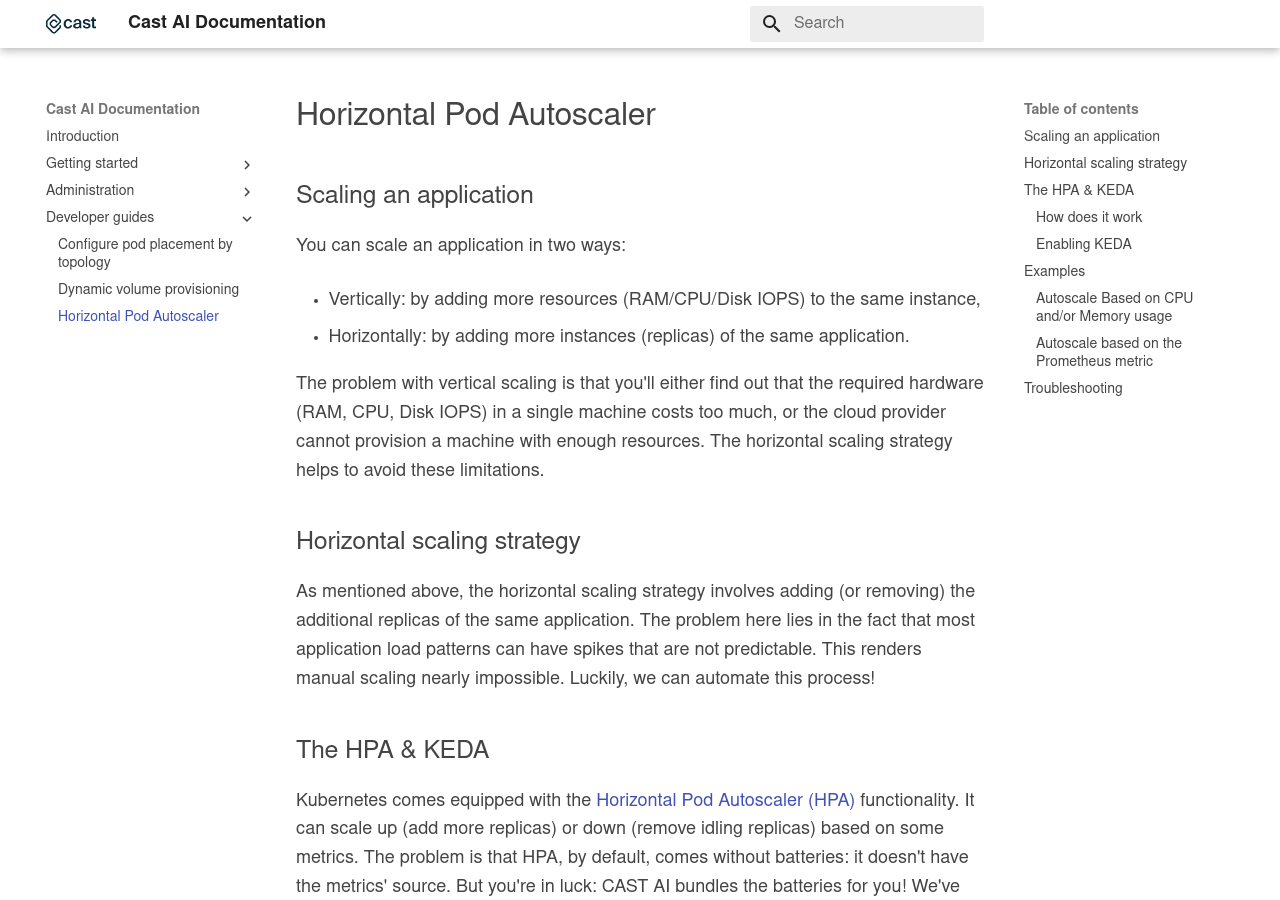
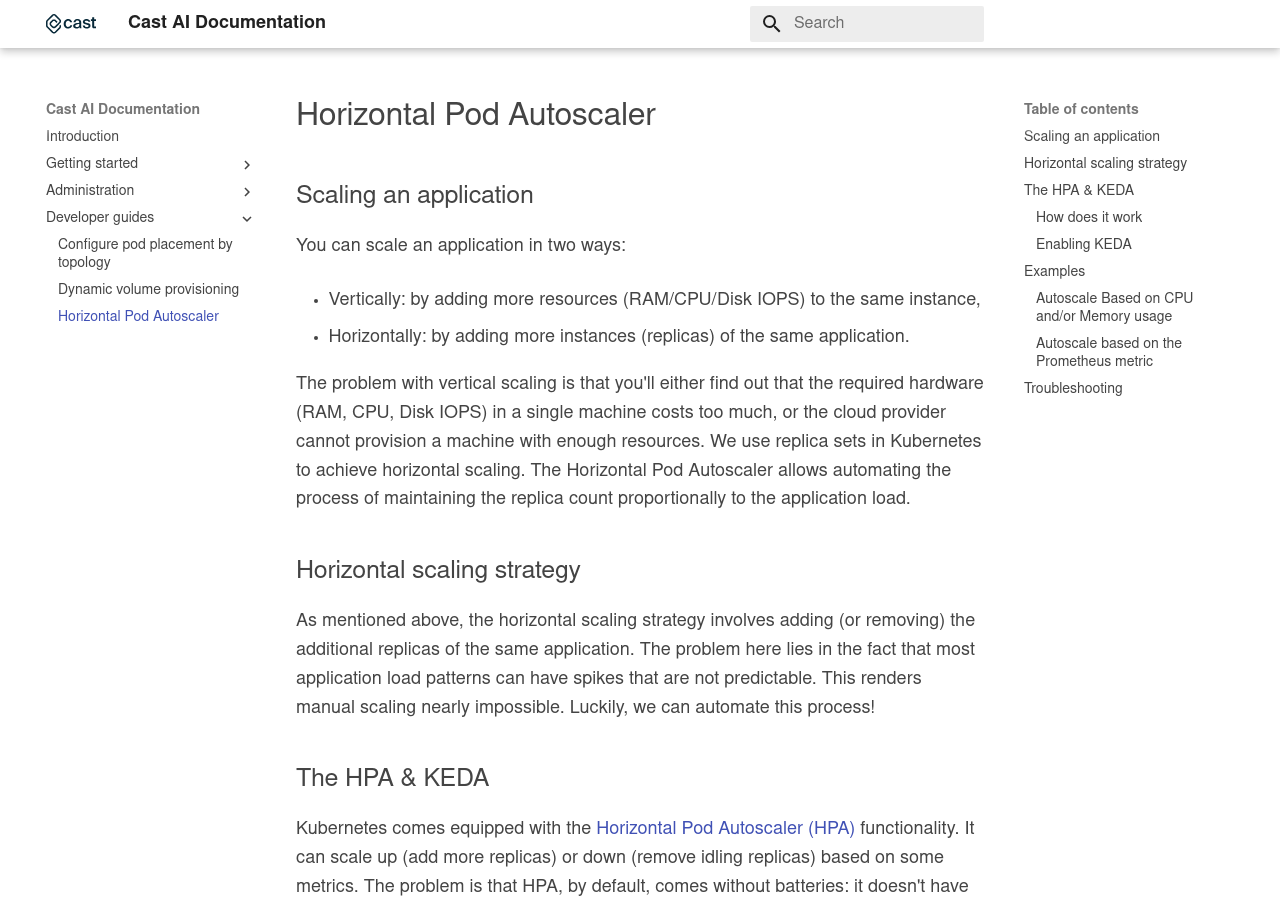
Before and after one commit to castai/docs, an MkDocs documentation site: the page built from docs/guides/hpa/hpa.md, in a window 1280 px wide and 900 px high. Built offline with MkDocs 1.6.1 and Material for MkDocs 9.7.7, drawn with Linux system fonts in a browser that asks for light colours; some web fonts are replaced.

Commit message:
Update hpa.md

```diff
--- a/docs/guides/hpa/hpa.md
+++ b/docs/guides/hpa/hpa.md
@@ -8,8 +8,7 @@
 * Horizontally: by adding more instances (replicas) of the same application.
 
 The problem with vertical scaling is that you'll either find out that the required hardware (RAM, CPU, Disk IOPS) in a
-single machine costs too much, or the cloud provider cannot provision a machine with enough resources. The horizontal
-scaling strategy helps to avoid these limitations.
+single machine costs too much, or the cloud provider cannot provision a machine with enough resources. We use replica sets in Kubernetes to achieve horizontal scaling. The Horizontal Pod Autoscaler allows automating the process of maintaining the replica count proportionally to the application load.
 
 ## Horizontal scaling strategy
 
```
